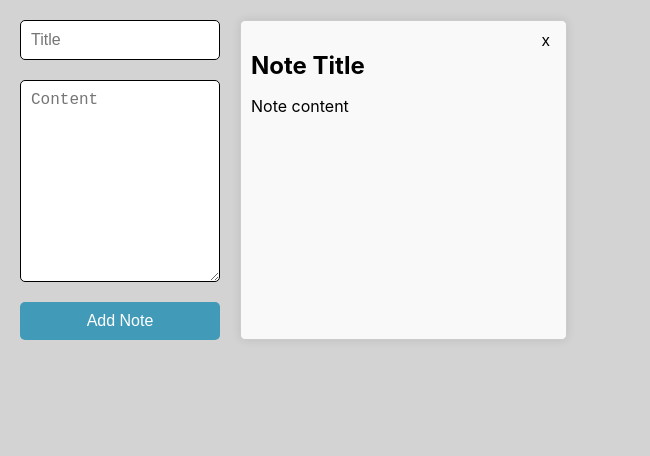
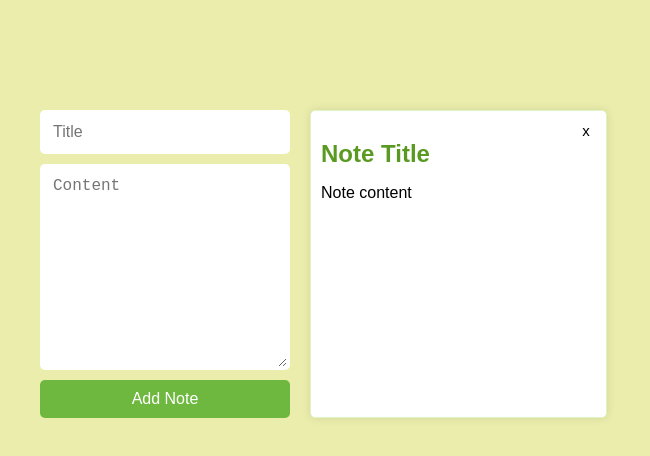
Before and after one commit to pkliui/notes_app, a React (Create React App) app in the folder notesapp-ui/: page / in a window 1280 px wide. Shown: the top 456 px of the page, without its empty margins (0-650 px from the left). Built offline with nearby package versions, Linux system fonts and the light colour scheme.

Commit message:
improve visual appearance of ui

```diff
--- a/notesapp-ui/src/App.css
+++ b/notesapp-ui/src/App.css
@@ -1,72 +1,107 @@
-body {
-  margin: 20px;
-  background-color: lightgrey;
+/* Add body style*/
+body{
+  margin: 40px;
+  background-color: rgb(234, 237, 171);
+  font-family: 'Montserrat', sans-serif;
 }
 
-.app-container {
+/* Default State for Small Screens
+For mobile, only 1 column (fraction of available space).*/
+.app-container{
+  margin-top: 110px;
   grid-template-columns: 1fr;
 }
 
-@media (min-width: 600px) {
-  .app-container {
+/* Add title styling */
+.app-title {
+  position: absolute;
+  top: 10px;
+  left: 40px;
+  font-size: 36px;
+  font-weight: bold;
+  color: rgb(90, 154, 33);
+}
+
+/* For larger screens.*/
+@media (min-width: 600px){
+  .app-container{
     display: grid;
-    grid-template-columns: 200px 1fr;
+    grid-template-columns: 250px 1fr;
     gap: 20px;
   }
 }
 
-.notes-grid {
+/* Nodes grid
+dynamically fill the available space
+with as many columns as possible
+*/
+.notes-grid{
   display: grid;
-  grid-template-columns: repeat(auto-fill, minmax(250px, 1fr));
+  grid-template-columns: repeat(
+    auto-fill,
+    minmax(250px, 1fr)
+  );
   grid-auto-rows: minmax(250px, auto);
   gap: 20px;
 }
 
+/* Notes item
+*/
 .note-item {
   display: flex;
-  flex-direction: column;
-  border: 1px solid #ccc;
+  flex-direction: column; /* Tiles in a vertical layout .*/
+  border: 1px solid #dff4c4;
   padding: 10px;
   border-radius: 5px;
-  background-color: #f9f9f9;
+  background-color: #ffffff;
   box-shadow: 0px 0px 10px rgba(0, 0, 0, 0.1);
   cursor: pointer;
+  white-space: pre-wrap; /* To observe new lines upon hitting Enter .*/
 }
 
+/* Notes header and button
+*/
 .notes-header {
-  display: flex;
+  display: flex; /* Pushed everything to the right.*/
   justify-content: flex-end;
 }
 
 .notes-header button {
-  font-size: 16px;
+  font-size: 15px;
   background: transparent;
   border: none;
   cursor: pointer;
   max-width: fit-content;
 }
 
+/* Gap to the header
+*/
 h2 {
   margin: 0;
+  color: rgb(90, 154, 33);
 }
 
+/* Notes submission form
+*/
 .note-form {
   display: flex;
   flex-direction: column;
-  gap: 20px;
+  gap: 10px;
 }
 
 textarea,
 input {
   border-radius: 5px;
-  border: 1px solid black;
+  border: solid #ffffff;
   padding: 10px;
   font-size: 16px;
 }
 
+/* Notes submission form buttons
+*/
 .note-form button {
   border-radius: 5px;
-  background-color: rgb(64, 154, 184);
+  background-color: rgb(110, 184, 64);
   border: none;
   padding: 10px;
   font-size: 16px;
@@ -74,21 +109,23 @@ input {
 }
 
 .note-form button:hover {
-  background-color: rgb(106, 175, 198);
+  background-color: rgb(90, 154, 33);
   cursor: pointer;
 }
 
 .edit-buttons {
   display: flex;
   justify-content: space-evenly;
-  gap: 5px;
+  gap: 10px;
 }
 
+/* Buttons will stretch over the whole container
+*/
 .edit-buttons button {
   flex: 1;
 }
 
 .edit-buttons button:last-of-type {
-  background-color: rgb(220, 89, 89);
-  color: white;
+  background-color: rgb(250, 208, 208);
+  color: rgb(164, 20, 20);
 }
```
